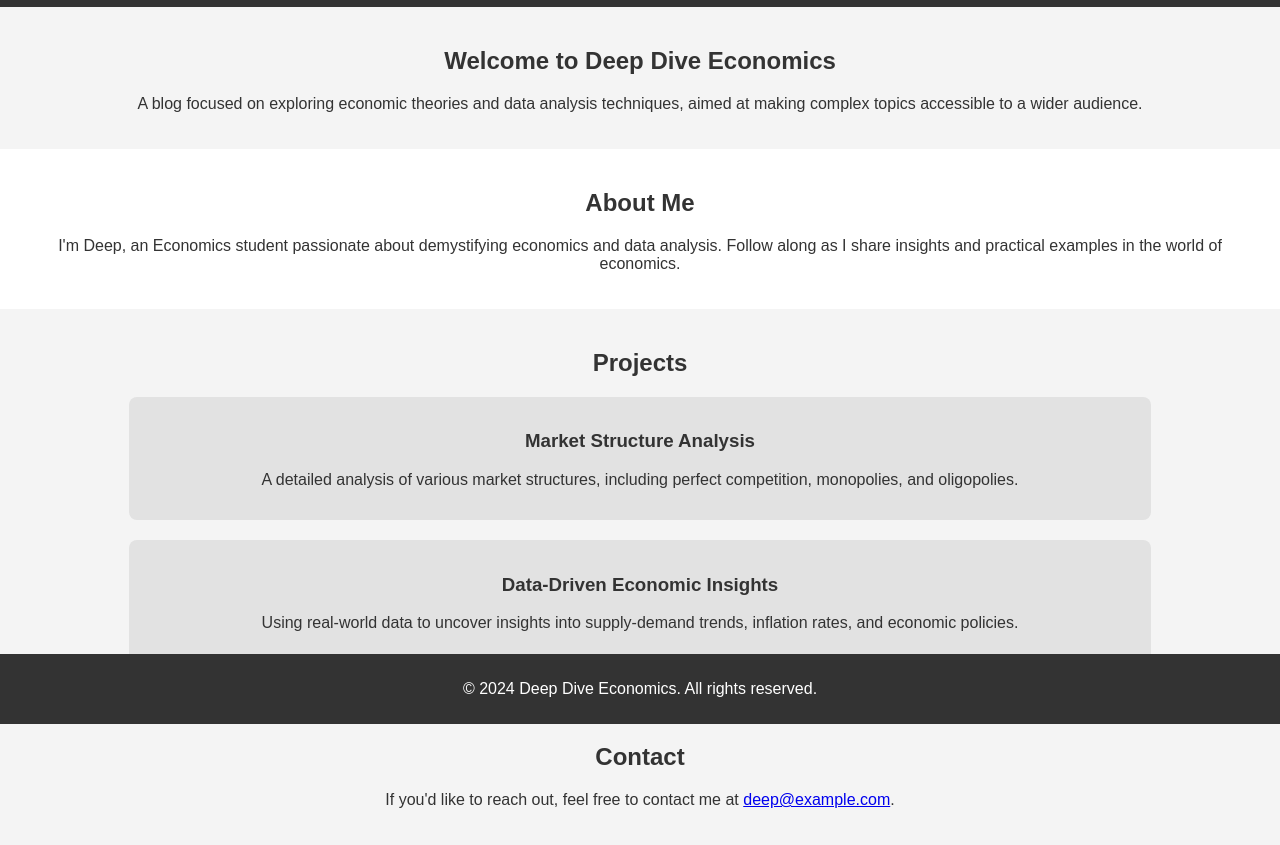
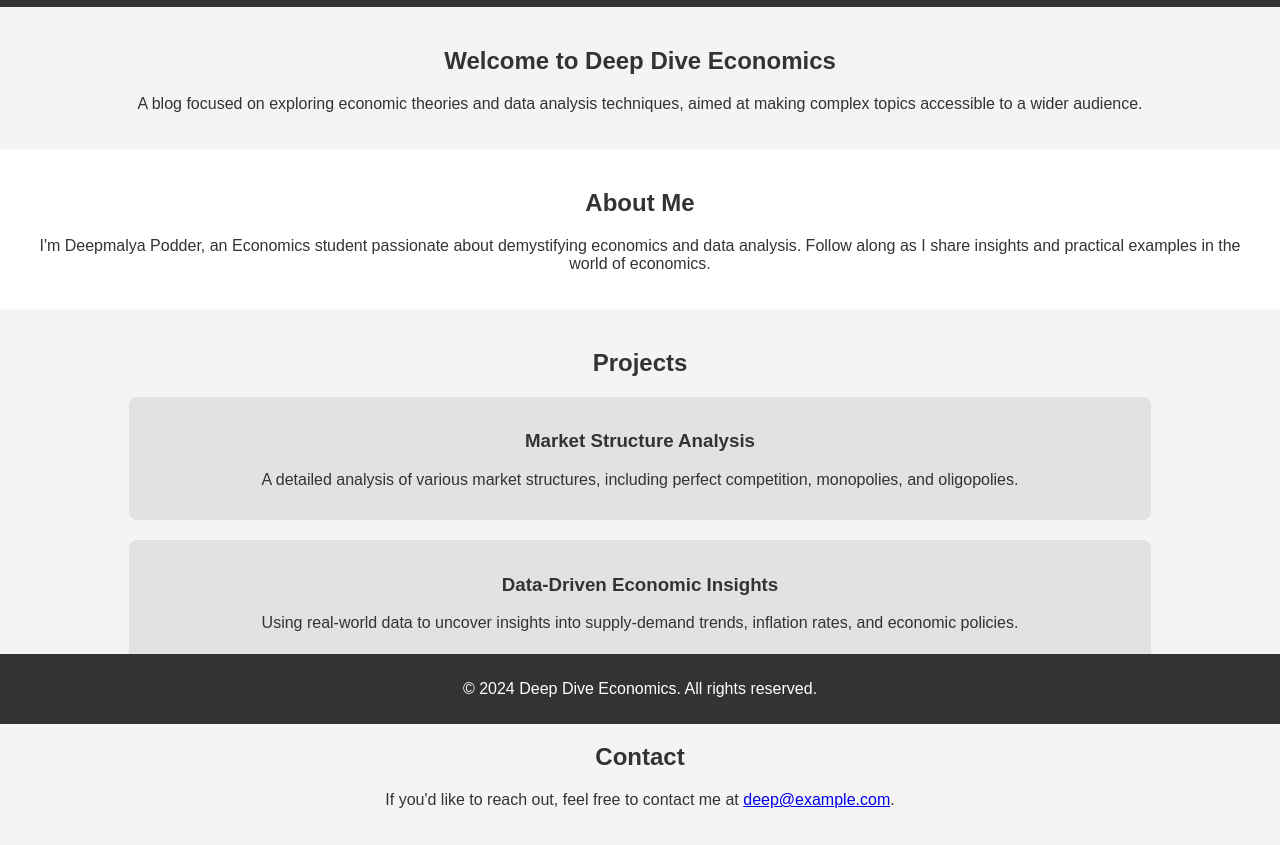
Before and after one commit to deepmalyapodder/deep-dive-economics-public, a plain HTML site: page index.html in a window 1280 px wide. Shown: the part 76-921 px from the top of the page. Drawn offline with Linux system fonts and the light colour scheme.

Commit message:
Update index.html

```diff
--- a/index.html
+++ b/index.html
@@ -27,7 +27,7 @@
 
     <section id="about">
         <h2>About Me</h2>
-        <p>I'm Deep, an Economics student passionate about demystifying economics and data analysis. Follow along as I share insights and practical examples in the world of economics.</p>
+        <p>I'm Deepmalya Podder, an Economics student passionate about demystifying economics and data analysis. Follow along as I share insights and practical examples in the world of economics.</p>
     </section>
 
     <section id="projects">
```
